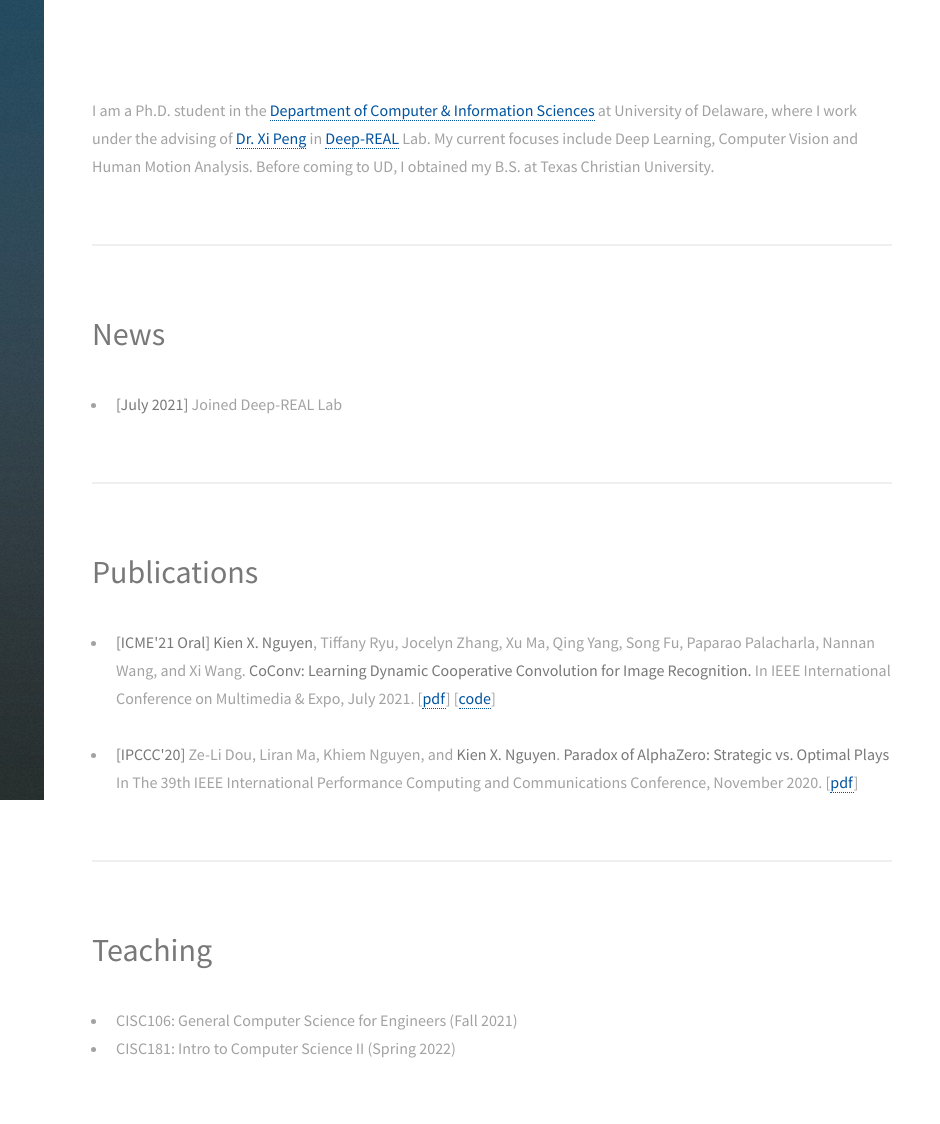
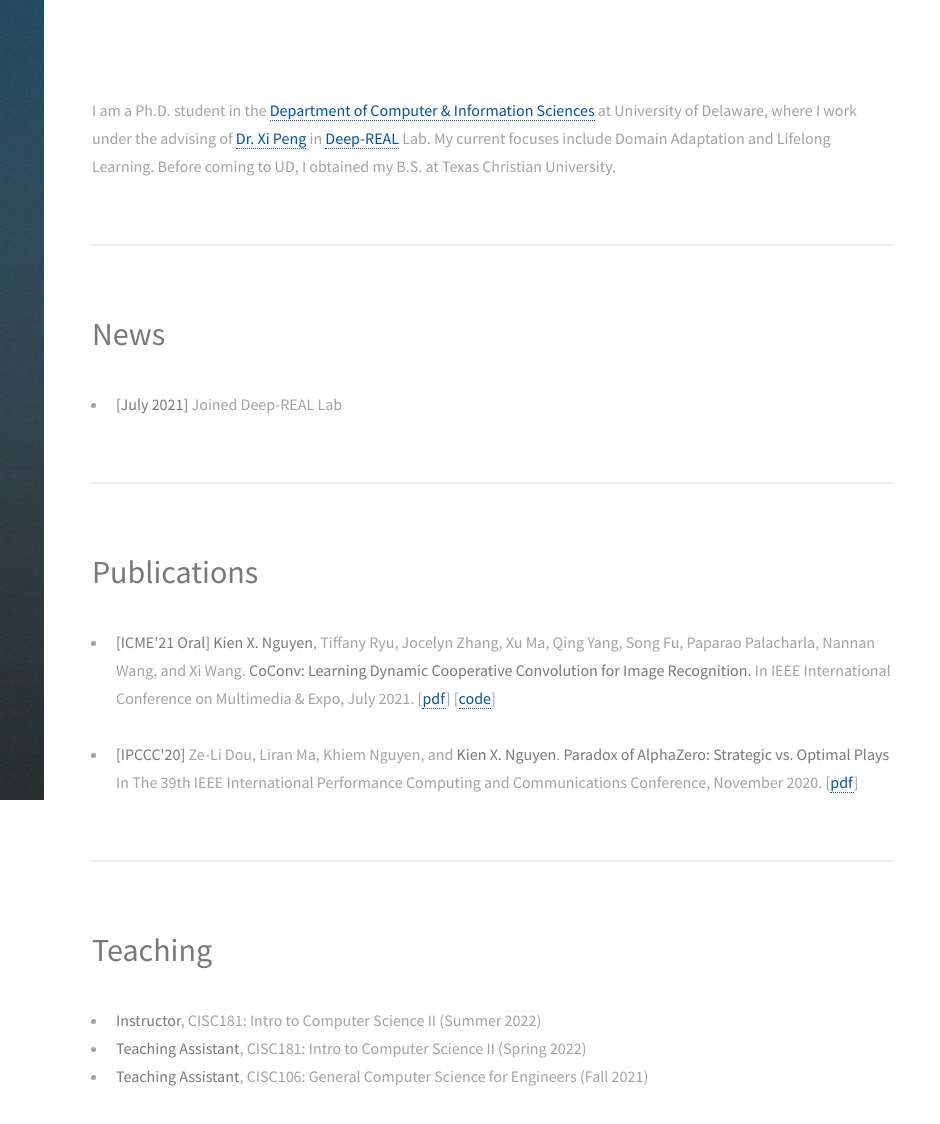
Before and after one commit to Nyquixt/profile, a plain HTML site: page index.html in a window 1280 px wide. Shown: the full height of the page, 340-1280 px from the left. Drawn offline with Linux system fonts and the light colour scheme; files whose address does not match are found by name.

Commit message:
Update index.html

```diff
--- a/index.html
+++ b/index.html
@@ -46,8 +46,7 @@
 			<p>
 				I am a Ph.D. student in the <a href="https://cis.udel.edu" target="_blank">Department of Computer & Information Sciences</a> at University of Delaware,
 				where I work under the advising of <a href="https://sites.google.com/site/xipengcshomepage/home" target="_blank">Dr. Xi Peng</a> in <a
-				href="https://deep-real.github.io" target="_blank">Deep-REAL</a> Lab. My current focuses include Deep Learning, Computer
-				Vision and Human Motion Analysis.
+				href="https://deep-real.github.io" target="_blank">Deep-REAL</a> Lab. My current focuses include Domain Adaptation and Lifelong Learning.
 				Before coming to UD, I obtained my B.S. at Texas Christian University.
 			</p>
 		</section>
@@ -95,9 +94,11 @@
 		<section id="four">
 			<h1>Teaching</h1>
 			<ul>
-				<li>CISC106: General Computer Science for Engineers (Fall 2021)
+				<li><strong>Instructor</strong>, CISC181: Intro to Computer Science II (Summer 2022)
 				</li>
-				<li>CISC181: Intro to Computer Science II (Spring 2022)
+				<li><strong>Teaching Assistant</strong>, CISC181: Intro to Computer Science II (Spring 2022)
+				</li>
+				<li><strong>Teaching Assistant</strong>, CISC106: General Computer Science for Engineers (Fall 2021)
 				</li>
 			</ul>
 
```
